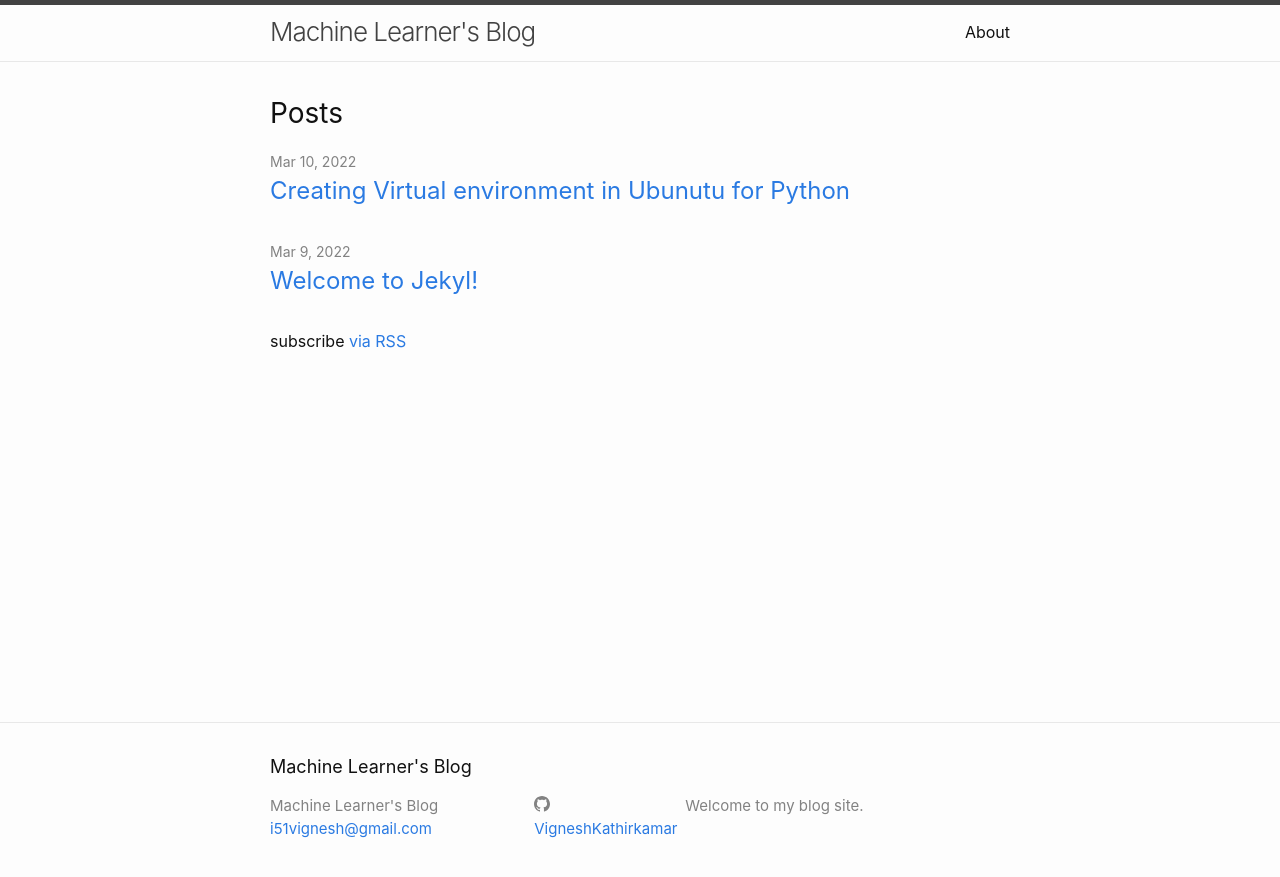
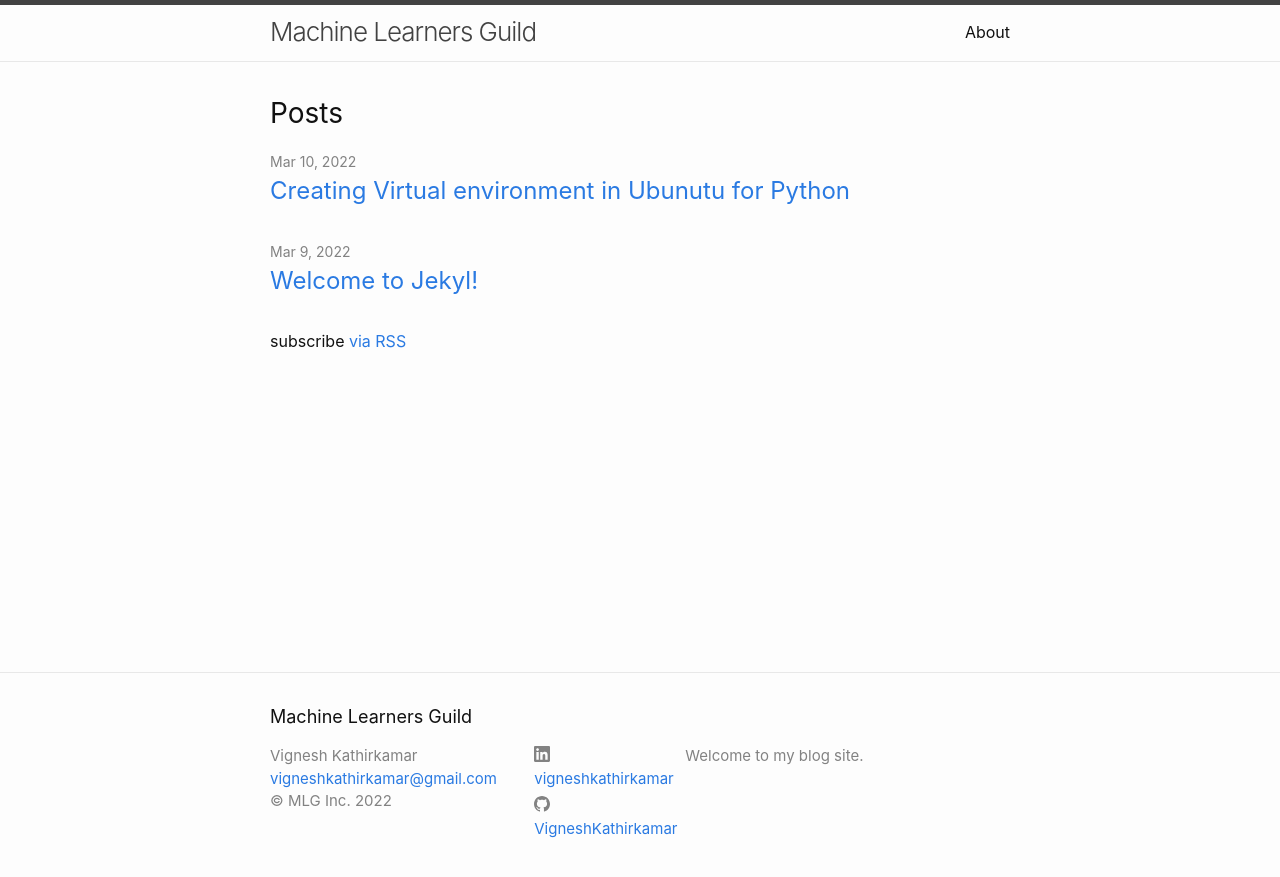
Before and after one commit to VigneshKathirkamar/my-blog, a Jekyll site: the page built from index.markdown, in a window 1280 px wide. Shown: the top 877 px of the page. Built offline with Jekyll 4.4.1, drawn with Linux system fonts in a browser that asks for light colours.

Commit message:
added copyright and social network handles

```diff
--- a/_config.yml
+++ b/_config.yml
@@ -18,14 +18,24 @@
 # You can create any custom variable you would like, and they will be accessible
 # in the templates via {{ site.myvariable }}.
 
-title: Machine Learner's Blog
-email: i51vignesh@gmail.com
+title: Machine Learners Guild
+email: vigneshkathirkamar@gmail.com
 description: >- # this means to ignore newlines until "baseurl:"
   Welcome to my blog site.
 baseurl: "/my-blog" # the subpath of your site, e.g. /blog
 url: "https://vigneshkathirkamar.github.io" # the base hostname & protocol for your site, e.g. http://example.com
 # twitter_username: jekyllrb
 github_username:  VigneshKathirkamar
+linkedin_username: vigneshkathirkamar
+
+# Fields minima uses, but are not defaulted with the jekyll new command.
+# Author is the default for posts, the Atom feed, and is used in the footer.
+author: Vignesh Kathirkamar
+
+# New fields not defaulted by jekyll-new with the minima theme
+# Add a copyright. A copyright symbol and year will be added automatically
+# copyright: Company Name, Inc.
+copyright: "MLG Inc."
 
 # Build settings
 # removed minima theme as it is now a regular theme
--- a/_includes/footer.html
+++ b/_includes/footer.html
@@ -18,6 +18,9 @@
             {%- if site.email -%}
             <li><a class="u-email" href="mailto:{{ site.email }}">{{ site.email }}</a></li>
             {%- endif -%}
+            {%- if site.copyright -%}
+            <li>&copy; {{site.copyright}} {{ 'now' | date:"%Y"}}</li>
+            {%- endif -%}
         </ul>
       </div>
 
--- a/_includes/social.html
+++ b/_includes/social.html
@@ -2,9 +2,9 @@
   {%- if site.dribbble_username -%}<li><a href="https://dribbble.com/{{ site.dribbble_username| cgi_escape | escape }}"><svg class="svg-icon"><use xlink:href="{{ '/assets/minima-social-icons.svg#dribbble' | relative_url }}"></use></svg> <span class="username">{{ site.dribbble_username| escape }}</span></a></li>{%- endif -%}
   {%- if site.facebook_username -%}<li><a href="https://www.facebook.com/{{ site.facebook_username| cgi_escape | escape }}"><svg class="svg-icon"><use xlink:href="{{ '/assets/minima-social-icons.svg#facebook' | relative_url }}"></use></svg> <span class="username">{{ site.facebook_username| escape }}</span></a></li>{%- endif -%}
   {%- if site.flickr_username -%}<li><a href="https://www.flickr.com/photos/{{ site.flickr_username| cgi_escape | escape }}"><svg class="svg-icon"><use xlink:href="{{ '/assets/minima-social-icons.svg#flickr' | relative_url }}"></use></svg> <span class="username">{{ site.flickr_username| escape }}</span></a></li>{%- endif -%}
+  {%- if site.linkedin_username -%}<li><a href="https://www.linkedin.com/in/{{ site.linkedin_username| cgi_escape | escape }}"><svg class="svg-icon"><use xlink:href="{{ '/assets/minima-social-icons.svg#linkedin' | relative_url }}"></use></svg> <span class="username">{{ site.linkedin_username| escape }}</span></a></li>{%- endif -%}
   {%- if site.github_username -%}<li><a href="https://github.com/{{ site.github_username| cgi_escape | escape }}"><svg class="svg-icon"><use xlink:href="{{ '/assets/minima-social-icons.svg#github' | relative_url }}"></use></svg> <span class="username">{{ site.github_username| escape }}</span></a></li>{%- endif -%}
   {%- if site.instagram_username -%}<li><a href="https://instagram.com/{{ site.instagram_username| cgi_escape | escape }}"><svg class="svg-icon"><use xlink:href="{{ '/assets/minima-social-icons.svg#instagram' | relative_url }}"></use></svg> <span class="username">{{ site.instagram_username| escape }}</span></a></li>{%- endif -%}
-  {%- if site.linkedin_username -%}<li><a href="https://www.linkedin.com/in/{{ site.linkedin_username| cgi_escape | escape }}"><svg class="svg-icon"><use xlink:href="{{ '/assets/minima-social-icons.svg#linkedin' | relative_url }}"></use></svg> <span class="username">{{ site.linkedin_username| escape }}</span></a></li>{%- endif -%}
   {%- if site.pinterest_username -%}<li><a href="https://www.pinterest.com/{{ site.pinterest_username| cgi_escape | escape }}"><svg class="svg-icon"><use xlink:href="{{ '/assets/minima-social-icons.svg#pinterest' | relative_url }}"></use></svg> <span class="username">{{ site.pinterest_username| escape }}</span></a></li>{%- endif -%}
   {%- for mst in site.mastodon -%}{%- if mst.username and mst.instance -%}<li><a href="https://{{ mst.instance| cgi_escape | escape}}/@{{mst.username}}"><svg class="svg-icon"><use xlink:href="{{ '/assets/minima-social-icons.svg#mastodon' | relative_url }}"></use></svg> <span class="username">{{ mst.username|escape }}</span></a></li>{%- endif -%}{%- endfor -%}
   {%- if site.twitter_username -%}<li><a href="https://www.twitter.com/{{ site.twitter_username| cgi_escape | escape }}"><svg class="svg-icon"><use xlink:href="{{ '/assets/minima-social-icons.svg#twitter' | relative_url }}"></use></svg> <span class="username">{{ site.twitter_username| escape }}</span></a></li>{%- endif -%}
```
